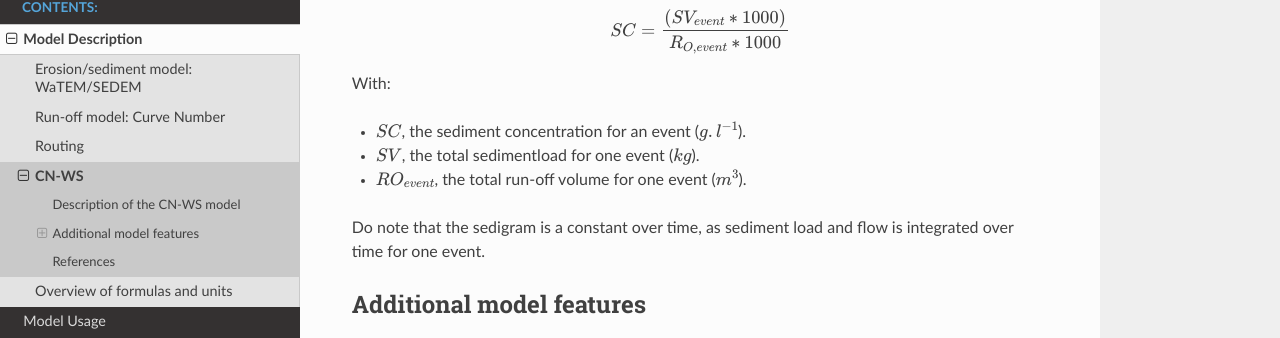
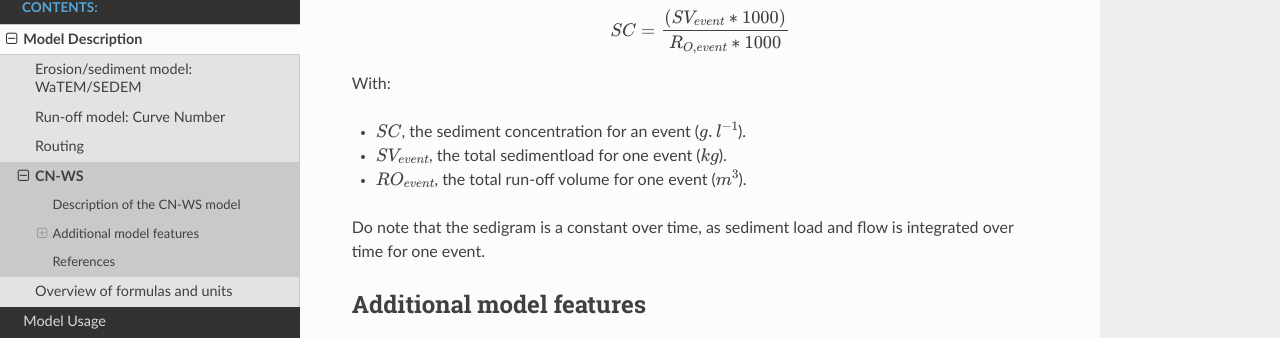
Before and after one commit to watem-sedem/watem-sedem, a Sphinx documentation site: the page built from docs/cn-ws.rst, in a window 1280 px wide and 900 px high, scrolled down 573 px. Shown: the part 114-452 px from the top of the window. Built offline with Sphinx 7.4.7 and the Read the Docs theme 2.0.0, drawn with Linux system fonts in a browser that asks for light colours.

Commit message:
correction prev commit

```diff
--- a/docs/cn-ws.rst
+++ b/docs/cn-ws.rst
@@ -39,7 +39,7 @@ timestep as:
 With:
 
 - :math:`SC`, the sediment concentration for an event (:math:`g.l^{-1}`).
-- :math:`SV`, the total sedimentload for one event (:math:`kg`).
+- :math:`SV_{event}`, the total sedimentload for one event (:math:`kg`).
 - :math:`RO_{event}`, the total run-off volume for one event (:math:`m^{3}`).
 
 Do note that the sedigram is a constant over time, as sediment load and flow
```
